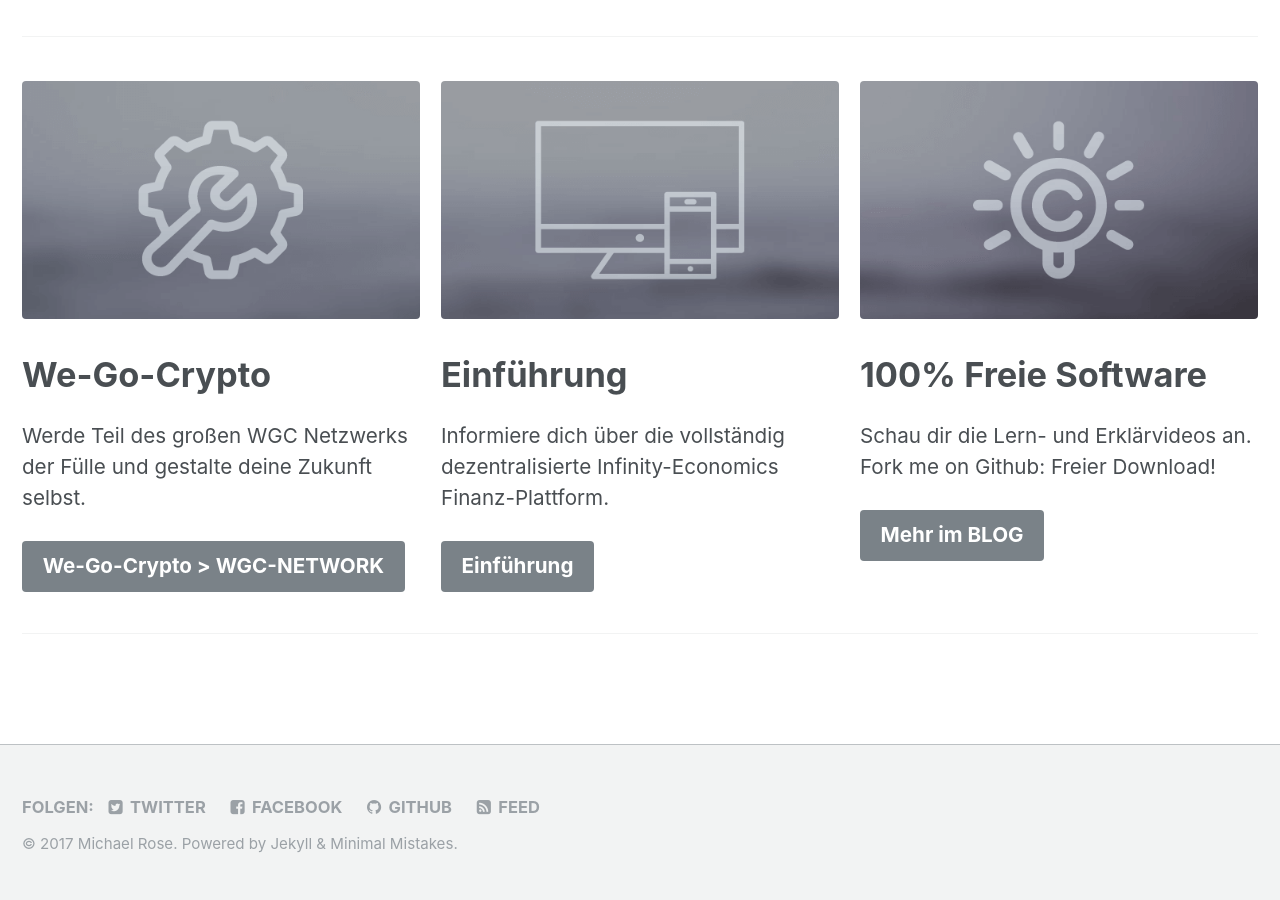
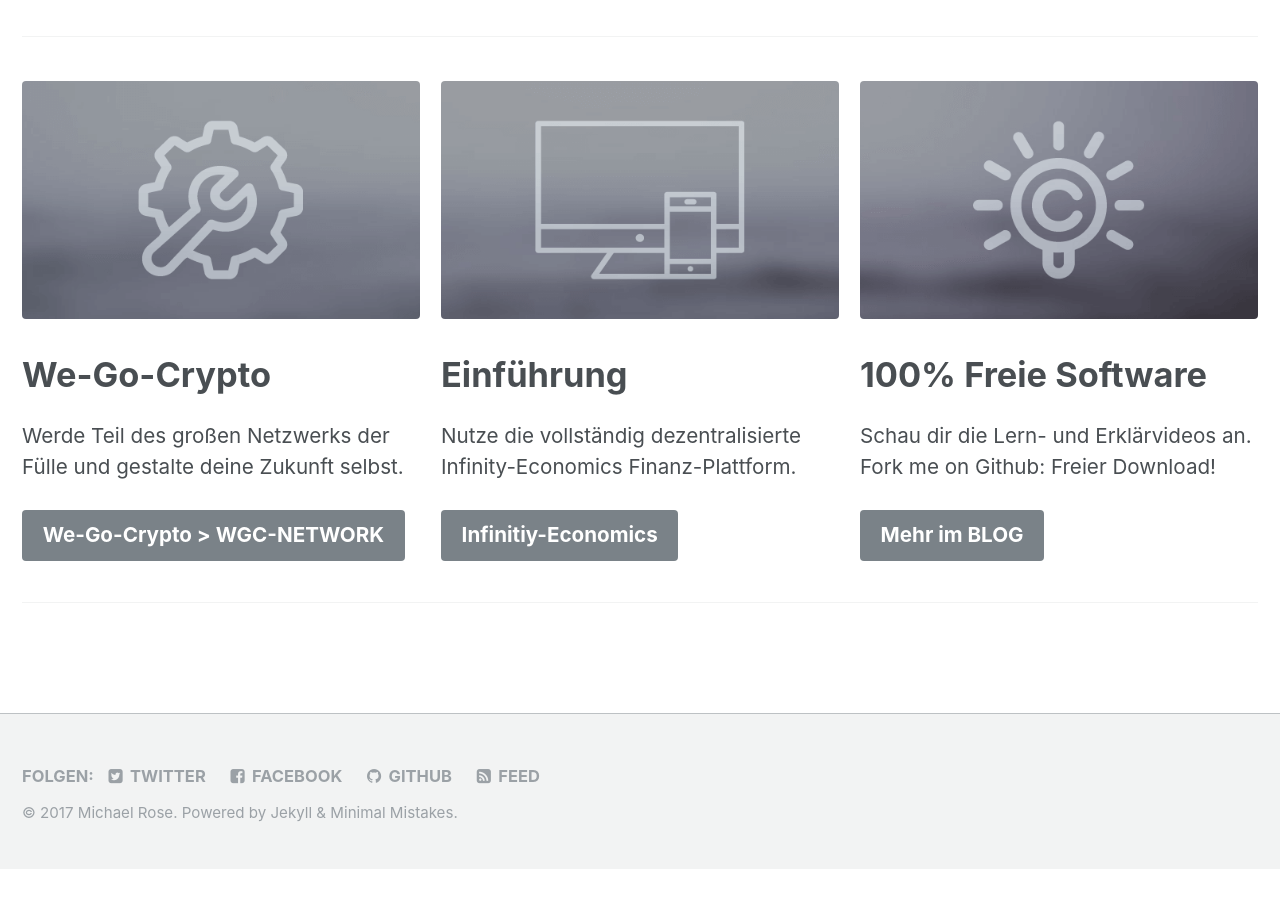
Before and after one commit to infinity-economics/WhitePaper, a Jekyll site: the page built from _pages/home.md, in a window 1280 px wide and 900 px high, scrolled down 892 px. Built offline with Jekyll 4.4.1, drawn with Linux system fonts in a browser that asks for light colours; after the commit the page ends 1761 px from its top, so only the background shows below that.

Commit message:
Update home.md

```diff
--- a/_pages/home.md
+++ b/_pages/home.md
@@ -14,15 +14,15 @@ feature_row:
   - image_path: /assets/images/mm-customizable-feature.png
     alt: "customizable"
     title: "We-Go-Crypto"
-    excerpt: "Werde Teil des großen WGC Netzwerks der Fülle und gestalte deine Zukunft selbst."
+    excerpt: "Werde Teil des großen Netzwerks der Fülle und gestalte deine Zukunft selbst."
     url: "http://WGC-Preelaunch.at/"
     btn_label: "We-Go-Crypto > WGC-NETWORK"
   - image_path: /assets/images/mm-responsive-feature.png
     alt: "fully responsive"
     title: "Einführung"
-    excerpt: "Informiere dich über die vollständig dezentralisierte Infinity-Economics Finanz-Plattform."
+    excerpt: "Nutze die vollständig dezentralisierte Infinity-Economics Finanz-Plattform."
     url: "/docs/about/"
-    btn_label: "Einführung"
+    btn_label: "Infinitiy-Economics"
   - image_path: /assets/images/mm-free-feature.png
     alt: "100% free"
     title: "100% Freie Software"
```
